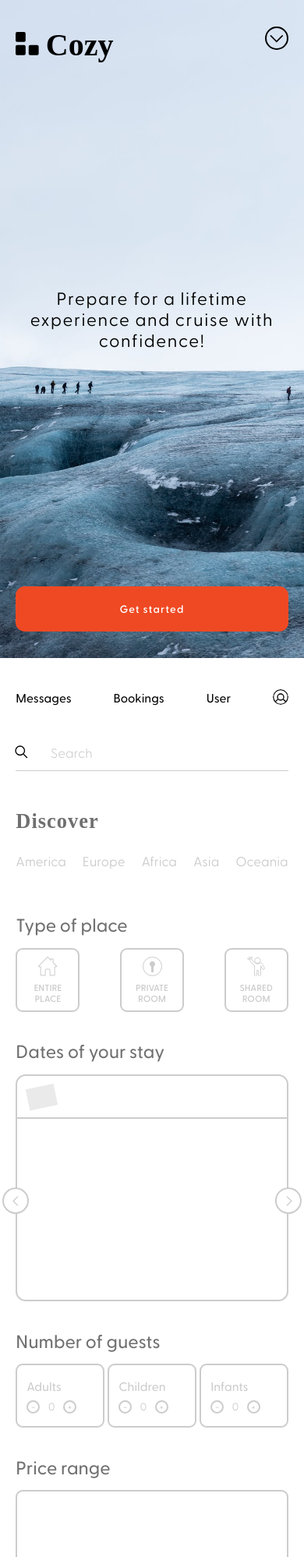
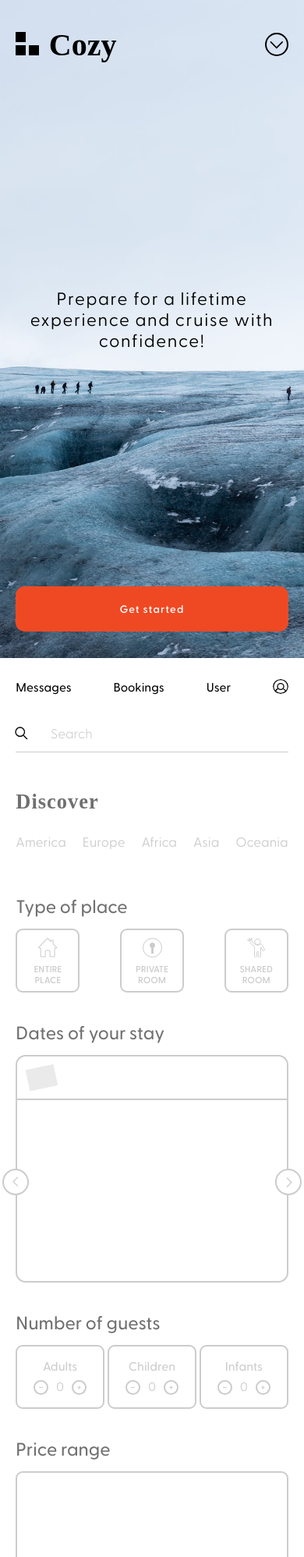
Before and after one commit to ralflici/CozyWebApp, a website: page public/index.html in a window 390 px wide. Shown: the top 1997 px of the page at 78% size. Drawn offline with nearby package versions, Linux system fonts and the light colour scheme; no server answers; grey boxes are pictures that could not be loaded.

Commit message:
more responsive

```diff
--- a/public/index.html
+++ b/public/index.html
@@ -15,18 +15,10 @@
     <div class="main-page-wrapper">
         <div class="left-container">
             <div class="left-text">
-                <div class="home">
-                    <div class="logo">
-                        <svg viewBox="0 0 30 30" xmlns="http://www.w3.org/2000/svg" xmlns:xlink="http://www.w3.org/1999/xlink">
-                            <g width="30" hieght="30" fill="#000000">
-                                <rect rx="2px" width="13" height="13"/>
-                                <rect rx="2px" y=17 width="13" height="13"/>
-                                <rect rx="2px" x=17 y=17 width="13" height="13"/>
-                            </g>
-                        </svg>
-                    </div>
-                    <h1 class="name">Cozy</h1>
-                </div>
+                <span class="home">
+                    <span class="logo"><a href="/"><img src="../images/logoIcon.svg" alt=""></a></span>
+                    <span class="name-container"><a href="/" class="name">Cozy</a></span>
+                </span>
                 <div class="scroll">
                     <svg xmlns="http://www.w3.org/2000/svg" xmlns:xlink="http://www.w3.org/1999/xlink" version="1.0" x="0px" y="0px" viewBox="0 0 24 24" enable-background="new 0 0 24 24" xml:space="preserve" style="transform: rotate(-90deg);">
                         <polyline fill="none" stroke="#000" stroke-width="2" stroke-miterlimit="10" stroke-linecap="round" points="15.5,21 6.5,12 15.5,3 "/>
--- a/public/stylesheets/index_small_style.css
+++ b/public/stylesheets/index_small_style.css
@@ -30,17 +30,14 @@
         grid-column: 1 / 8;
     }
 
-    .logo {
+    .logo > a > img {
         width: min(30px, 7.6rem);
         height: min(30px, 7.6rem);
-        position: initial;
     }
 
     .name {
-        margin-left: 8px;
         color: #000000;
         font-size: min(40px, 10.8rem);
-        position: initial;
     }
 
     .scroll {
@@ -92,7 +89,7 @@
 
     .right-container {
         width: 100%;
-        padding: min(50px, 8.7rem)  min(30px, 5.22rem);
+        padding: min(50px, 5.22rem)  min(30px, 5.22rem);
     }
 
     .navbar-list {
@@ -111,7 +108,7 @@
     }
 
     .searchbar {
-        margin-top: min(67.8px, 11.8rem);
+        margin-top: min(67.8px, 9rem);
     }
 
     .search-icon {
@@ -180,14 +177,14 @@
     }
 
     .control-icon {
-        width: min(25px, 4.348rem);
-        height: min(25px, 4.348rem);
-        font-size: min(20px, 3.478rem);
+        width: min(25px, 5rem);
+        height: min(25px, 5rem);
+        font-size: min(20px, 4rem);
         line-height: min(18px, 3.130rem);
     }
 
     .control-number {
-        font-size: min(20px, 3.478rem);
+        font-size: min(20px, 4rem);
     }
 
     .calendar {
@@ -300,4 +297,12 @@
         flex-grow: 0;
         flex-shrink: 0;
     }
+
+    .dummy-day, .day {
+        padding: 1px 0;
+    }
+
+    .type {
+        justify-content: center;
+    }
 }
--- a/public/stylesheets/index_style.css
+++ b/public/stylesheets/index_style.css
@@ -215,24 +215,35 @@ ul {
     grid-row-start: 1;
     grid-row-end: 2;
 }
-
+/*
 .logo {
     display: inline-block;
     width: 30px;
     height: 30px;
 }
+*/
+.logo, .logo > a {
+    display: inline-block;
+}
+
+.logo > a > img {
+    width: 30px;
+    height: 30px;
+}
+
+.name-container {
+    display: inline-block;
+}
 
 .name {
-    position: relative;
-    margin: 0;
-    display: inline-block;
-    left: 22px;
+    margin-left: 12px;
     font: normal normal bold 40px Greycliff CF;
     color: #000000;
 }
 
 .scroll {
     display: none;
+    margin-top: 8px;
 }
 
 .left-header {
@@ -939,10 +950,10 @@ ul {
     justify-content: space-between;
     align-items: center;
 }
-
+/*
 #beds > span > .control-number, #bedrooms > span > .control-number, #bathrooms > span > .control-number {
     min-width: 16px;
-}
+}*/
 /*
 .type:nth-child(2) {
     margin: 0 12px;
--- a/public/stylesheets/user/profile.css
+++ b/public/stylesheets/user/profile.css
@@ -110,7 +110,7 @@
     box-shadow: none;
 }
 
-.picture-container, .place-container {
+.picture-container {
     width: 31.35%;
 }
 
--- a/public/stylesheets/user/user.css
+++ b/public/stylesheets/user/user.css
@@ -90,22 +90,17 @@ ul {
     padding: 16px 32px;
 }
 
-.home {
-    display: block;
-}
-
-.logo {
-    display: inline-block;
-    width: 30px;
-    height: 30px;
-}
-
 .logo, .logo * {
     cursor: pointer;
 }
 
+.logo > a > img {
+    width: min(30px, 5.127rem);
+    height: min(30px, 5.127rem);
+}
+
 .name-container {
-    display: inline-block;
+    /*display: inline-block;*/
     padding-left: 20px;
 }
 
@@ -375,7 +370,7 @@ ul {
 
 .footer {
     margin: auto;
-    padding: 25px 5px 5px 5px;
+    padding: 25px 5px;
     width: 53.54vw;
     max-width: 1028px;
     border-top: 1px solid #cccccc;
```
Also changed, not shown: public/views/bookings.html (+6 -14 lines), public/views/chat.html (+8 -16 lines), public/views/log.html (+5 -13 lines), public/views/messages.html (+1 -9 lines), public/views/profile.html (+6 -14 lines).
